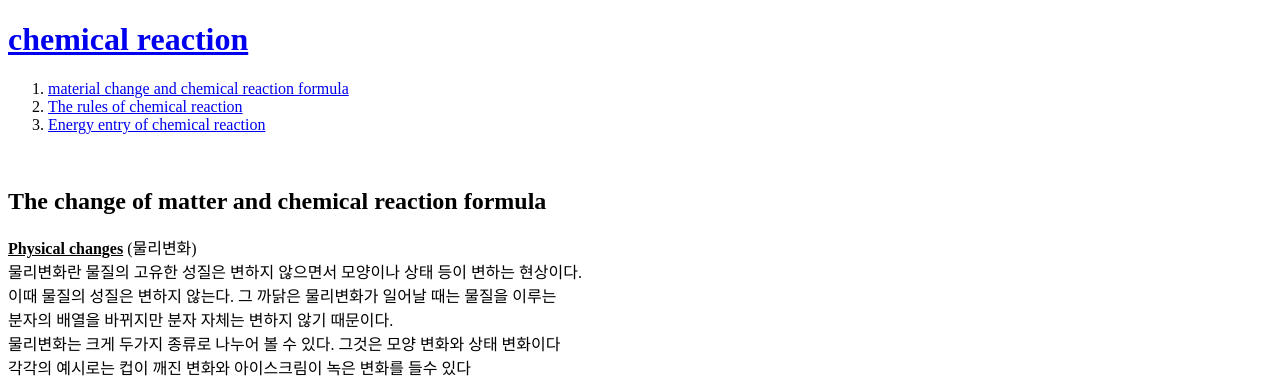
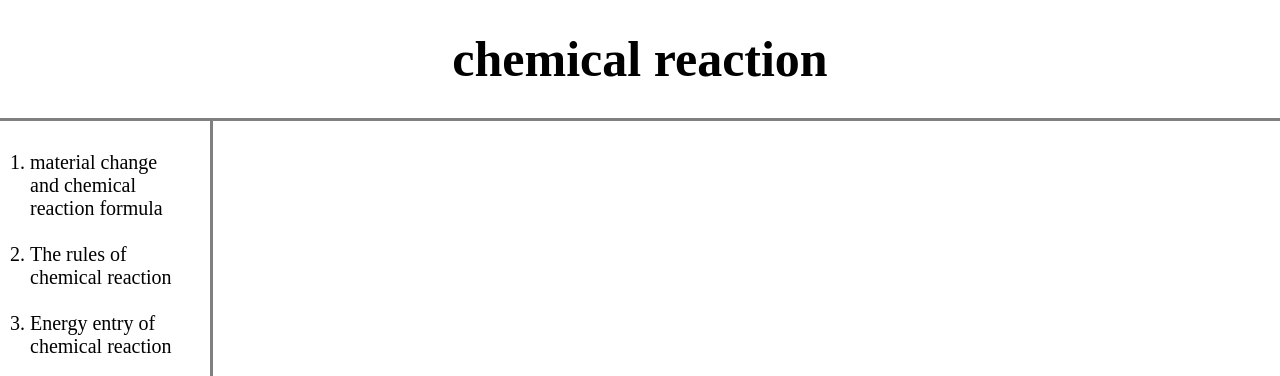
Before and after one commit to jaeyongg06/web1, a plain HTML site: page 1.html in a window 1280 px wide. Shown: the top 376 px of the page. Drawn offline with Linux system fonts and the light colour scheme; grey boxes are pictures that could not be loaded.

Commit message:
Add files via upload

```diff
--- a/1.html
+++ b/1.html
@@ -3,12 +3,37 @@
 <head>
   <meta charset="UTF8">
   <title> IT's SCIENCE TIME </title>
+  <style>
+  body{
+    margin: 0;
+  }
+  a{
+    color: black;
+    text-decoration: none;
+  }
+  h1{
+    font-size: 50px;
+    text-align:center;
+    border-bottom: gray solid 3px;
+    padding: 30px;
+    margin:0;
+  }
+  ol{
+    font-size: 20px;
+    border-right: solid 3px gray;
+    width: 150px;
+    margin:0;
+    padding: 30px;
+  }
+
+  </style>
 </head>
 <body>
+
   <h1><a href="index.html">chemical reaction</a></h1>
   <ol>
-    <li><a href="1.html" title="ch.1">material change and chemical reaction formula</a></li>
-    <li><a href="2.html" title="ch.2">The rules of chemical reaction</a></li>
+    <li><a href="1.html" title="ch.1">material change and chemical reaction formula</a></li><br>
+    <li><a href="2.html" title="ch.2">The rules of chemical reaction</a></li><br>
     <li><a href="3.html" title="ch.3">Energy entry of chemical reaction</a></li>
  </ol>
 
@@ -27,3 +52,5 @@
    <br>분자의 종류가 변하여 물질의 성질은 변하지만 물질의 총질량은 변하지 않는다는 뜻이다.
    <br>화학변화의 대표적 종류로는 빛과 열 발생, 기체 발생, 냄새/색/맛의 변화, 앙금생성이 있다
    <br> 출처: 내 머리ㅋㅋ
+   <br><p> 생활 코딩 이고잉님 영상
+   <iframe width="880" height="480" src="https://www.youtube.com/embed/7T7r_oSp0SE?list=PLuHgQVnccGMDZP7FJ_ZsUrdCGH68ppvPb" frameborder="0" allow="accelerometer; autoplay; clipboard-write; encrypted-media; gyroscope; picture-in-picture" allowfullscreen></iframe>"</P>
```
Also changed, not shown: h tag .html (added, +10 -0 lines), index.html (+36 -3 lines), 1 other file.
